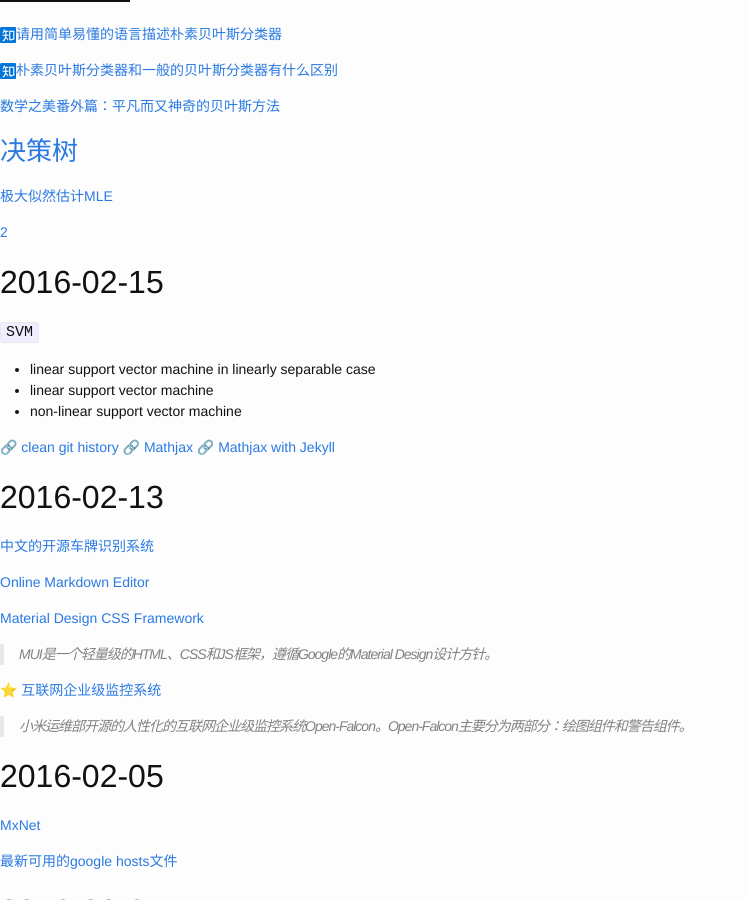
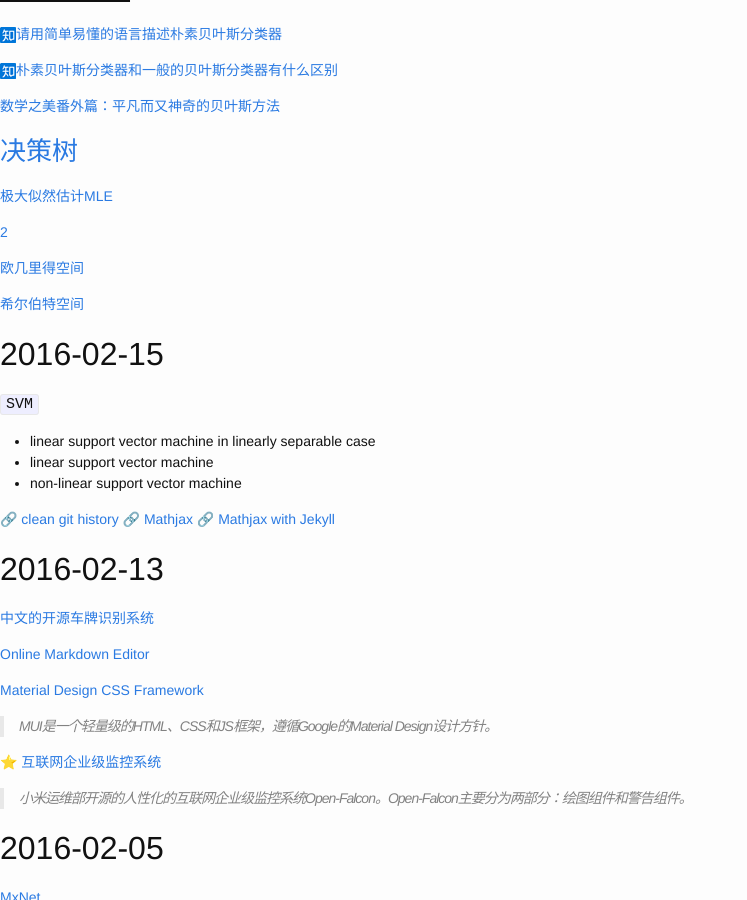
Before and after one commit to cnwarden/cnwarden.github.io, a Jekyll site: the page built from _posts/2016-01-22-notes.markdown, in a window 1280 px wide and 900 px high, scrolled down 1200 px. Shown: the whole window, without its empty margins (0-747 px from the left). Built offline with Jekyll 4.4.1, drawn with Linux system fonts in a browser that asks for light colours; emoji names are drawn with the system emoji font.

Commit message:
Update 2016-01-22-notes.markdown

```diff
--- a/_posts/2016-01-22-notes.markdown
+++ b/_posts/2016-01-22-notes.markdown
@@ -68,6 +68,9 @@ categories: update
 
 [2](http://blog.csdn.net/yanqingan/article/details/6125812)
 
+[欧几里得空间](https://zh.wikipedia.org/wiki/欧几里得空间)
+
+[希尔伯特空间](https://zh.wikipedia.org/wiki/希尔伯特空间)
 
 
 ## 2016-02-15
```
